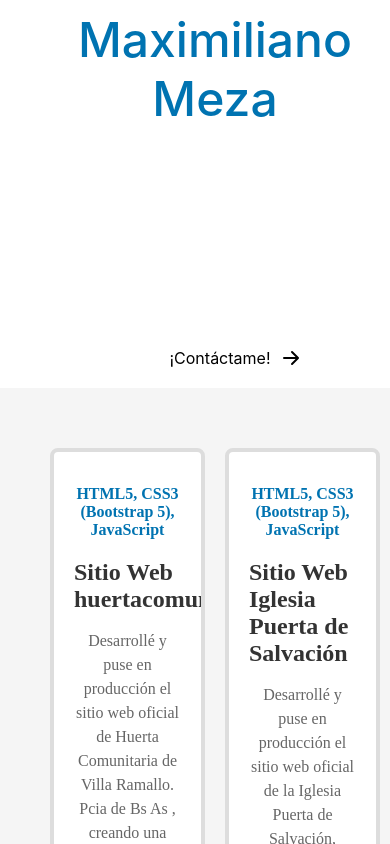
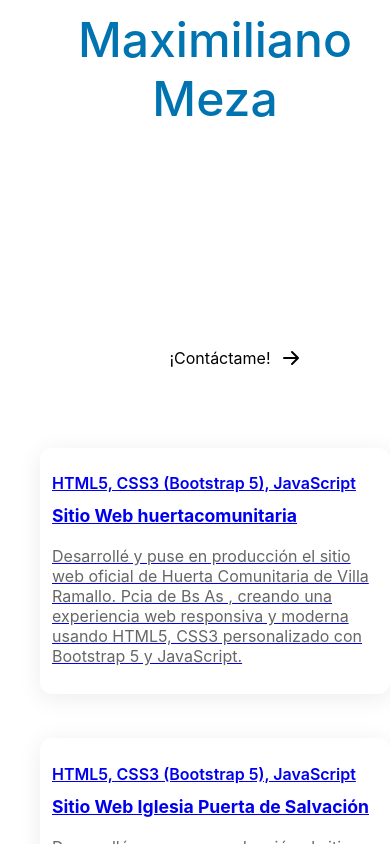
Before and after one commit to cocomeza/Mi_Porfolio_react, a React (Create React App) app: page /projects in a window 390 px wide. Shown: the top 844 px of the page. Built offline with nearby package versions, Linux system fonts and the light colour scheme.

Commit message:
Update Projects.css

```diff
--- a/src/components/Projects.css
+++ b/src/components/Projects.css
@@ -1,8 +1,9 @@
+
 .projects-section {
-  background-color: #f5f5f5;
-  color: #333;
+  background-color: var(--color-bg-light);
+  color: var(--color-secondary);
   padding: 60px 20px;
-  font-family: 'Arial, sans-serif';
+  font-family: var(--font-main);
 }
 
 .container {
@@ -34,56 +35,138 @@
   display: flex;
   flex-wrap: wrap;
   justify-content: center;
-  gap: 20px;
+  gap: 32px;
 }
 
 .project-item {
-  width: calc(50% - 20px);
-  text-decoration: none;
+  width: calc(50% - 32px);
+  background: var(--color-white);
+  border-radius: 12px;
+  box-shadow: 0 4px 24px rgba(0,0,0,0.08);
+  transition: transform 0.2s, box-shadow 0.2s;
+  outline: none;
+  display: flex;
+  flex-direction: column;
+  min-width: 320px;
+  max-width: 480px;
+  margin-bottom: 24px;
+  cursor: pointer;
+  opacity: 0;
+  animation: fadeInUp 0.7s ease forwards;
 }
 
-.project-content {
-  position: relative;
-  border: 4px solid #ddd;
-  background-color: #fff;
-  border-radius: 8px;
-  overflow: hidden;
-  transition: transform 0.3s, opacity 0.3s;
+.project-item:focus, .project-item:hover {
+  transform: translateY(-8px) scale(1.02);
+  box-shadow: 0 8px 32px rgba(0,0,0,0.16);
 }
 
-.project-content:hover {
-  transform: translateY(-10px);
-  opacity: 1;
+@keyframes fadeInUp {
+  from { opacity: 0; transform: translateY(40px); }
+  to { opacity: 1; transform: translateY(0); }
 }
 
 .project-image {
   width: 100%;
-  height: auto;
-  display: block;
+  height: 180px;
+  object-fit: cover;
+  border-top-left-radius: 12px;
+  border-top-right-radius: 12px;
+  background: #eaeaea;
 }
 
 .project-info {
   padding: 20px;
+  display: flex;
+  flex-direction: column;
+  align-items: flex-start;
+}
+
+.project-tech {
+  margin-bottom: 10px;
+}
+
+.tech-badge {
+  display: inline-block;
+  background: var(--color-primary);
+  color: var(--color-white);
+  font-size: 0.85rem;
+  font-weight: 600;
+  border-radius: 16px;
+  padding: 3px 12px;
+  margin-right: 6px;
+  margin-bottom: 4px;
+}
+
+.project-title {
+  font-size: 1.3rem;
+  font-weight: 700;
+  margin: 8px 0 4px 0;
+  color: var(--color-secondary);
 }
 
 .project-subtitle {
   font-size: 1rem;
   font-weight: 600;
-  color: #0073b1;
-  margin-bottom: 10px;
-  text-align: center;
-}
-
-.project-title {
-  font-size: 1.5rem;
-  font-weight: 600;
-  color: #333;
-  margin-bottom: 10px;
+  color: var(--color-primary);
+  margin-bottom: 4px;
 }
 
 .project-description {
   font-size: 1rem;
-  line-height: 1.5;
   color: #666;
-  text-align: center;
+  margin-bottom: 16px;
 }
+
+.project-actions {
+  margin-top: auto;
+  display: flex;
+  gap: 12px;
+  justify-content: center;
+  width: 100%;
+}
+
+.project-btn {
+  background: var(--color-primary);
+  color: var(--color-white);
+  border: none;
+  border-radius: 6px;
+  padding: 8px 18px;
+  font-size: 1rem;
+  font-weight: 600;
+  text-decoration: none;
+  transition: background 0.2s;
+  cursor: pointer;
+  box-shadow: 0 2px 8px rgba(0,0,0,0.04);
+}
+.project-btn:hover, .project-btn:focus {
+  background: var(--color-accent);
+}
+.project-btn.code {
+  background: #222;
+}
+.project-btn.code:hover, .project-btn.code:focus {
+  background: #444;
+}
+
+@media (max-width: 900px) {
+  .project-item {
+    width: 100%;
+    min-width: unset;
+    max-width: 100%;
+  }
+  .projects-grid {
+    gap: 20px;
+  }
+}
+
+@media (max-width: 600px) {
+  .project-image {
+    height: 120px;
+  }
+  .project-info {
+    padding: 12px;
+  }
+  .project-title {
+    font-size: 1.1rem;
+  }
+}
```
